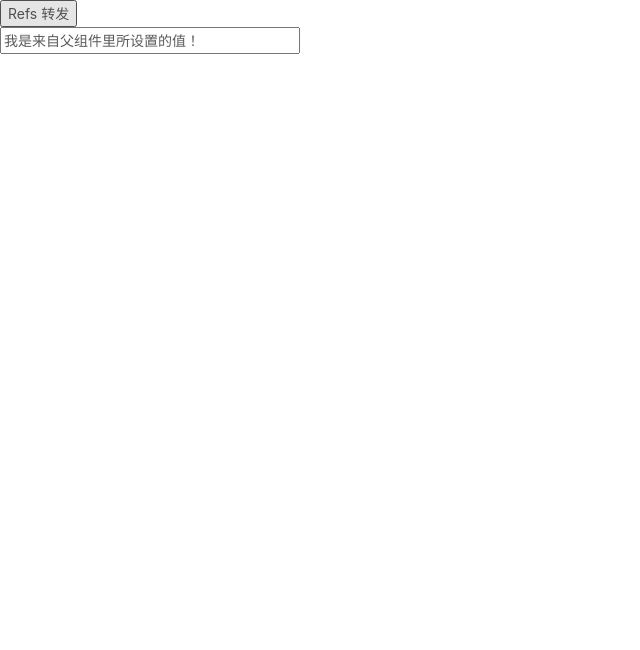
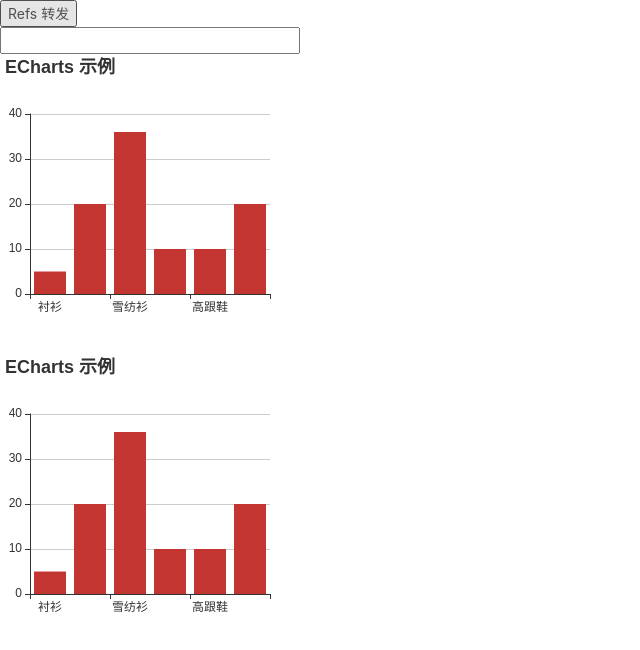
Before and after one commit to TTDrazy/reactDemos, a React (Create React App) app: page / in a window 1280 px wide. Shown: the top 650 px of the page, without its empty margins (0-640 px from the left). Built offline with nearby package versions, Linux system fonts and the light colour scheme.

Commit message:
修复Bug并补充新示例

```diff
--- a/package.json
+++ b/package.json
@@ -7,6 +7,7 @@
     "axios": "^0.19.0",
     "babel-plugin-import": "^1.12.0",
     "customize-cra": "^0.2.14",
+    "echarts": "^4.2.1",
     "react": "^16.8.6",
     "react-app-rewired": "^2.1.3",
     "react-dom": "^16.8.6",
--- a/src/components/Demo.js
+++ b/src/components/Demo.js
@@ -14,7 +14,6 @@ class Demo extends Component {
         }, 2000);
         console.log(this.myRef.current);//普通 => 证明已经转发，能够取到子组件的基本元素了
         console.log(this.HOCRef.current);//高阶 => 证明已经转发，能够取到子组件了
-        this.HOCRef.current.setInputValue('我是来自父组件里所设置的值！');
       }
     render() {
 
--- a/src/components/HOCComponent.js
+++ b/src/components/HOCComponent.js
@@ -3,21 +3,12 @@ import React from "react";
 //使用高阶组件的方式转发Refs
 function HOCFunction(WrappedComponent) {
     class HOCComponent extends React.Component {
-        componentDidUpdate(prevProps) {
-            console.log("old props:", prevProps);
-            console.log("new props:", this.props);
-        }
         render() {
             const { forwardedRef, ...rest } = this.props;
 
-            // 将自定义的 prop 属性 “forwardedRef” 定义为 ref
-            return <WrappedComponent ref={forwardedRef} {...rest} />;
+            return <WrappedComponent innerRef={forwardedRef} {...rest} />;
         }
     }
-
-    // 注意 React.forwardRef 回调的第二个参数 “ref”。
-    // 我们可以将其作为常规 prop 属性传递给 HOCComponent，例如 “forwardedRef”
-    // 然后它就可以被挂载到被 HOCComponent 包裹的子组件上。
     return React.forwardRef((props, ref) => {
         return <HOCComponent {...props} forwardedRef={ref} />;
     });
--- a/src/components/TextInput.js
+++ b/src/components/TextInput.js
@@ -2,17 +2,11 @@ import React, { Component } from "react";
 import HOCFunction from "./HOCComponent";
 
 class TextInput extends Component {
-    constructor(props) {
-        super(props);
-        this.textRef= React.createRef();
-    }
-    setInputValue(value) {
-        this.textRef.current.value = value;
-    }
     render() {
+        const{innerRef} = this.props;
         return (
             <div>
-                <input ref={this.textRef} style={{width:'300px'}}/>
+                <input ref={innerRef} style={{width:'300px'}}/>
             </div>
         );
     }
--- /dev/null
+++ b/src/components/echart/ChartBar.js
@@ -0,0 +1,37 @@
+import React, { Component } from "react";
+import echarts from 'echarts';
+import Div from './Div'
+
+class ChartBar extends Component {
+    constructor(props){
+        super(props);
+        this.chartRef = React.createRef();
+    }
+    componentDidMount() {
+        //用ref代替id的形式来控制dom，实现复用echart图表
+        var myChart = echarts.init(this.chartRef.current);
+        myChart.setOption({
+            title: { text: 'ECharts 示例' },
+            tooltip: {},
+            xAxis: {
+                data: ["衬衫", "羊毛衫", "雪纺衫", "裤子", "高跟鞋", "袜子"]
+            },
+            yAxis: {},
+            series: [{
+                name: '销量',
+                type: 'bar',
+                data: [5, 20, 36, 10, 10, 20]
+            }]
+        });
+        console.log(this.chartRef.current);//证明获取到DIV组件中的div元素了
+    }
+    render() {
+
+        return (
+            <div>
+                <Div ref={this.chartRef}></Div>
+            </div>
+        )
+    }
+}
+export default ChartBar;
--- /dev/null
+++ b/src/components/echart/Div.js
@@ -0,0 +1,12 @@
+import React, { Component } from 'react'
+import HOCRefs from './HOCRefs';
+
+class Div extends Component {
+  render() {
+      const {innerRef} = this.props;
+    return (
+      <div ref={innerRef} style= {{width:'300px',height:'300px'}}></div>
+    )
+  }
+}
+export default HOCRefs(Div);
--- /dev/null
+++ b/src/components/echart/HOCRefs.js
@@ -0,0 +1,16 @@
+import React, { Component,forwardRef } from 'react'
+
+function HOCRefs (ChartComponent){
+    class HOCComponent extends Component{
+        render(){
+            const {forwardRef,...other} = this.props;
+            //注意：组件传递过程中不可以直接用ref属性，因为其属于特殊的props,只有在基础DOM的地方才可以直接使用ref属性
+            return <ChartComponent innerRef ={forwardRef} {...other}/>
+        }
+    }
+        return forwardRef((props,ref)=>{
+            return <HOCComponent {...props} forwardRef = {ref}></HOCComponent>
+        })
+
+}
+export default HOCRefs;
--- a/src/pages/Index.js
+++ b/src/pages/Index.js
@@ -1,11 +1,14 @@
 import React, { Component } from 'react'
 import Demo from '../components/Demo';
+import ChartBar from '../components/echart/ChartBar';
 
 export default class Index extends Component {
   render() {
     return (
       <div>
         <Demo></Demo>
+        <ChartBar></ChartBar>
+        <ChartBar></ChartBar>
       </div>
     )
   }
```
